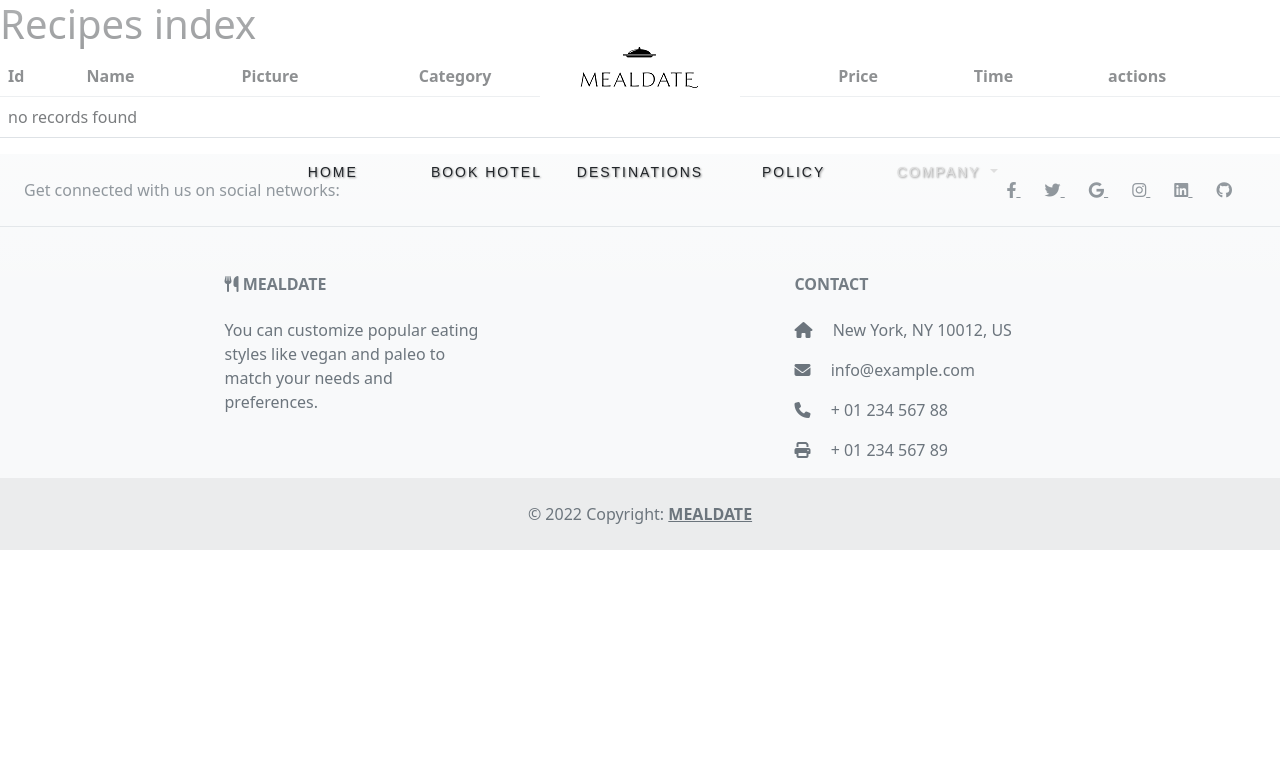
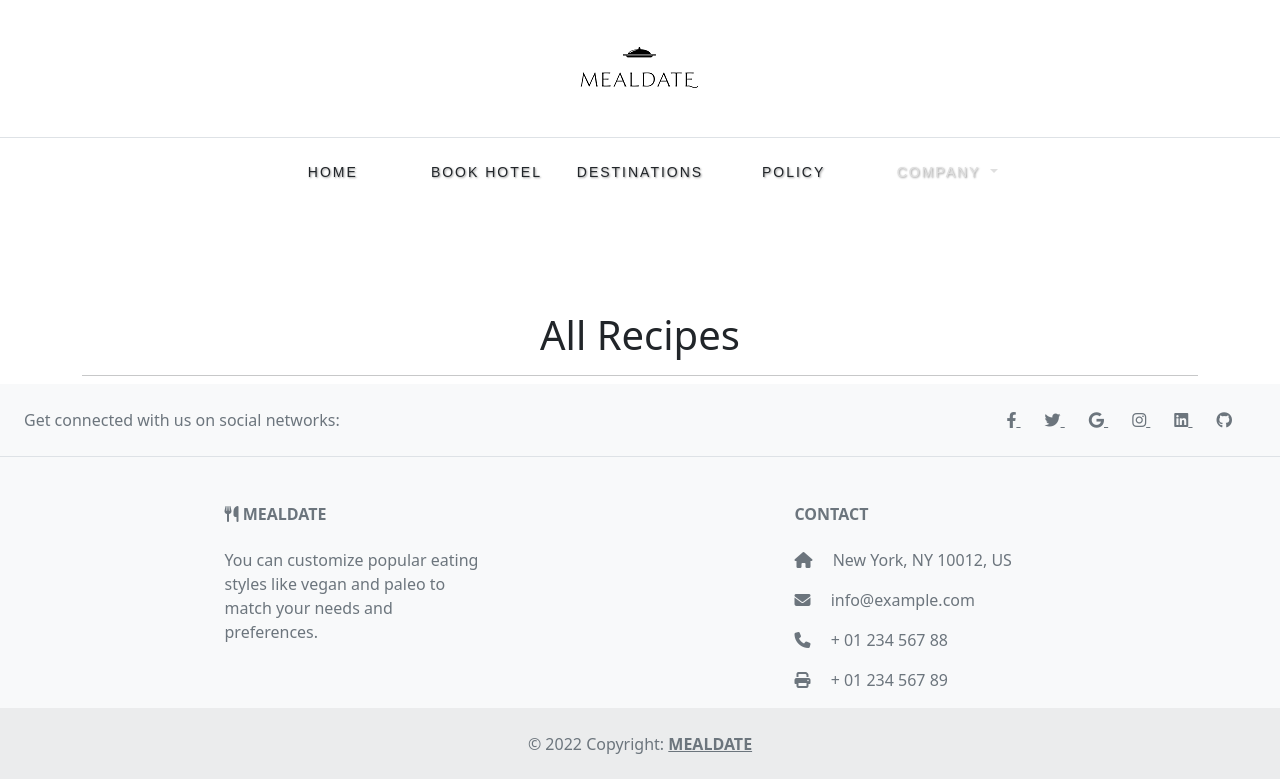
Before and after one commit to FelBud/MealPlanner, a Symfony app: template templates/recipes/index.html.twig in a window 1280 px wide. Shown: the top 779 px of the page. Run offline with Twig, Linux system fonts and the light colour scheme; the template is opened without the code that fills it, so the values that code supplies are empty; some libraries are stand-ins or nearby versions; some web fonts are replaced.

Commit message:
added the cards for recipe index

```diff
--- a/public/Css/style.css
+++ b/public/Css/style.css
@@ -57,7 +57,7 @@ a.dropdown-item:hover {
 }
 
 #mainNavigation {
-    position: absolute;
+    /* position: absolute; */
     top: 0;
     left: 0;
     width: 100%;
@@ -141,3 +141,10 @@ a.dropdown-item:hover {
     box-shadow: 2px 2px 5px rgb(0, 0, 0, 0.2);
     cursor: pointer;
 }
+
+
+/* Recipe Index */
+
+#recipe-box {
+    /* margin-top: 10%; */
+}
--- a/templates/recipes/index.html.twig
+++ b/templates/recipes/index.html.twig
@@ -1,51 +1,29 @@
-{% extends 'base.html.twig' %}
+{% extends 'base.html.twig' %} {% block title %}Recipes index{% endblock %} {% block body %}
+<div class="container mb-3">
+    <div id="recipe-box">
+        <h1 class="text-center">All Recipes</h1>
+        <hr>
 
-{% block title %}Recipes index{% endblock %}
+        <div class="row row-cols-1 row-cols-md-3 g-4">
+            {% for recipe in recipes %}
+            <div class="col">
+                <div class="card">
+                    <img src="{{asset('pictures/'~recipe.Picture)}}" class="card-img-top">
+                    <div class="card-body">
+                        <h5 class="card-title">{{ recipe.Name }}</h5>
+                        <p class="card-text"><i class="fa-regular fa-user me-2"></i>{{ recipe.Servings }} Servings </p>
+                        <p><i class="fa-regular fa-clock me-2"></i>{{ recipe.Time }}</p>
+                        <a href=""><button class="btn btn-outline-dark">Details</button></a>
+                        <a href=""><button class="btn btn-outline-dark">Add to Planner</button></a>
+                    </div>
+                </div>
+            </div>
 
-{% block body %}
-    <h1>Recipes index</h1>
-
-    <table class="table">
-        <thead>
-            <tr>
-                <th>Id</th>
-                <th>Name</th>
-                <th>Picture</th>
-                <th>Category</th>
-                <th>Servings</th>
-                <th>Price</th>
-                <th>Time</th>
-                <th>actions</th>
-            </tr>
-        </thead>
-        <tbody>
-        {% for recipe in recipes %}
-            <tr>
-                <td>{{ recipe.id }}</td>
-                <td>{{ recipe.Name }}</td>
-                <td><img src="{{ asset("pictures/"~recipe.Picture) }}" alt=""></td>
-                <td>{{ recipe.Category }}</td>
-                <td>{{ recipe.Servings }}</td>
-                <td>{{ recipe.Price }}</td>
-                <td>{{ recipe.Time }}</td>
-                <td>
-                    {% if is_granted("ROLE_USER") %}
-                    <a href="{{ path('app_recipes_show', {'id': recipe.id}) }}">show</a>
-                    {% endif %}
-                    {% if is_granted("ROLE_ADMIN") %}
-                        <a href="{{ path('app_recipes_edit', {'id': recipe.id}) }}">edit</a>
-                    {% endif %}
-
-                </td>
-            </tr>
-        {% else %}
-            <tr>
-                <td colspan="8">no records found</td>
-            </tr>
-        {% endfor %}
-        </tbody>
-    </table>
-    {% if is_granted("ROLE_USER") %}
-    <a href="{{ path('app_recipes_new') }}">Create new</a>
-    {% endif %}
-{% endblock %}
+            {# {% if is_granted("ROLE_USER") %}
+            <a href="{{ path('app_recipes_show', {'id': recipe.id}) }}">show</a> {% endif %} {% if is_granted("ROLE_ADMIN") %}
+            <a href="{{ path('app_recipes_edit', {'id': recipe.id}) }}">edit</a> {% endif %} {% else %} #} {% endfor %}
+        </div>
+    </div>
+</div>
+{# {% if is_granted("ROLE_USER") %}
+<a href="{{ path('app_recipes_new') }}">Create new</a> {% endif %} #} {% endblock %}
```
